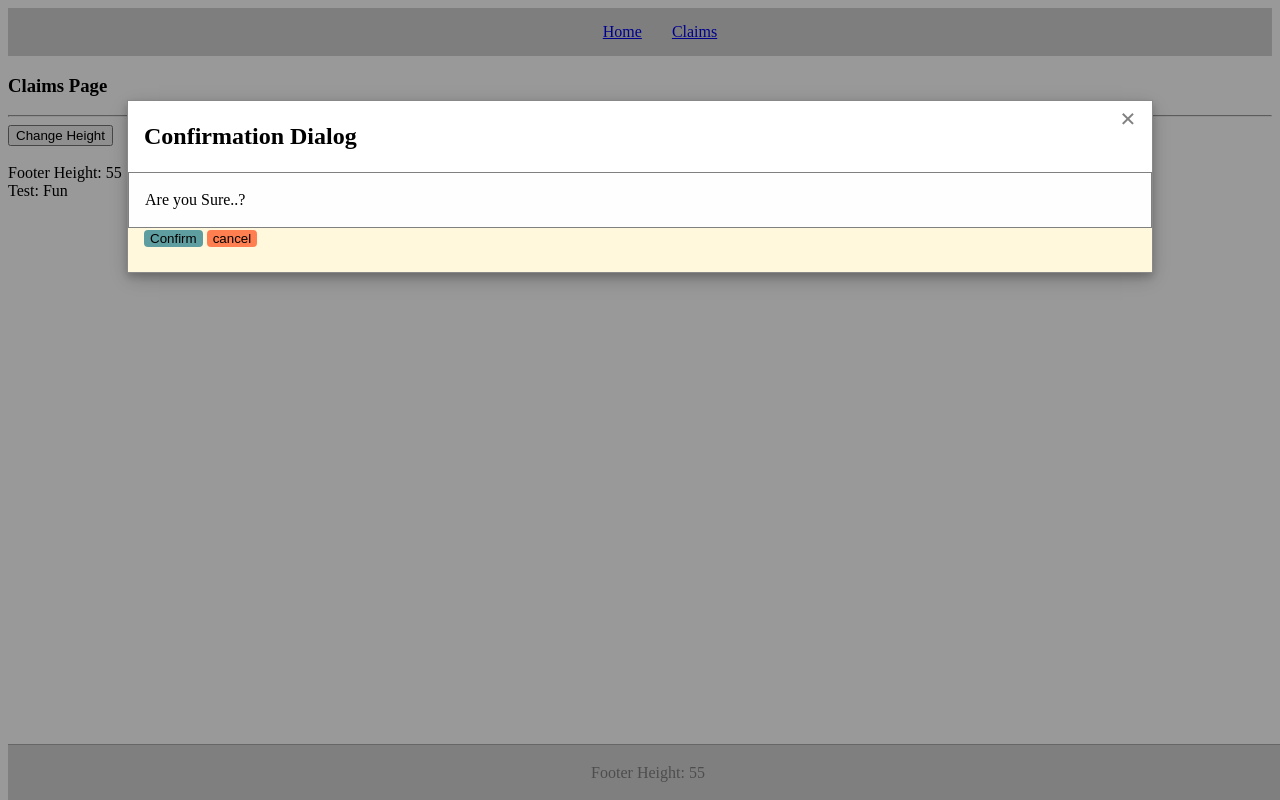
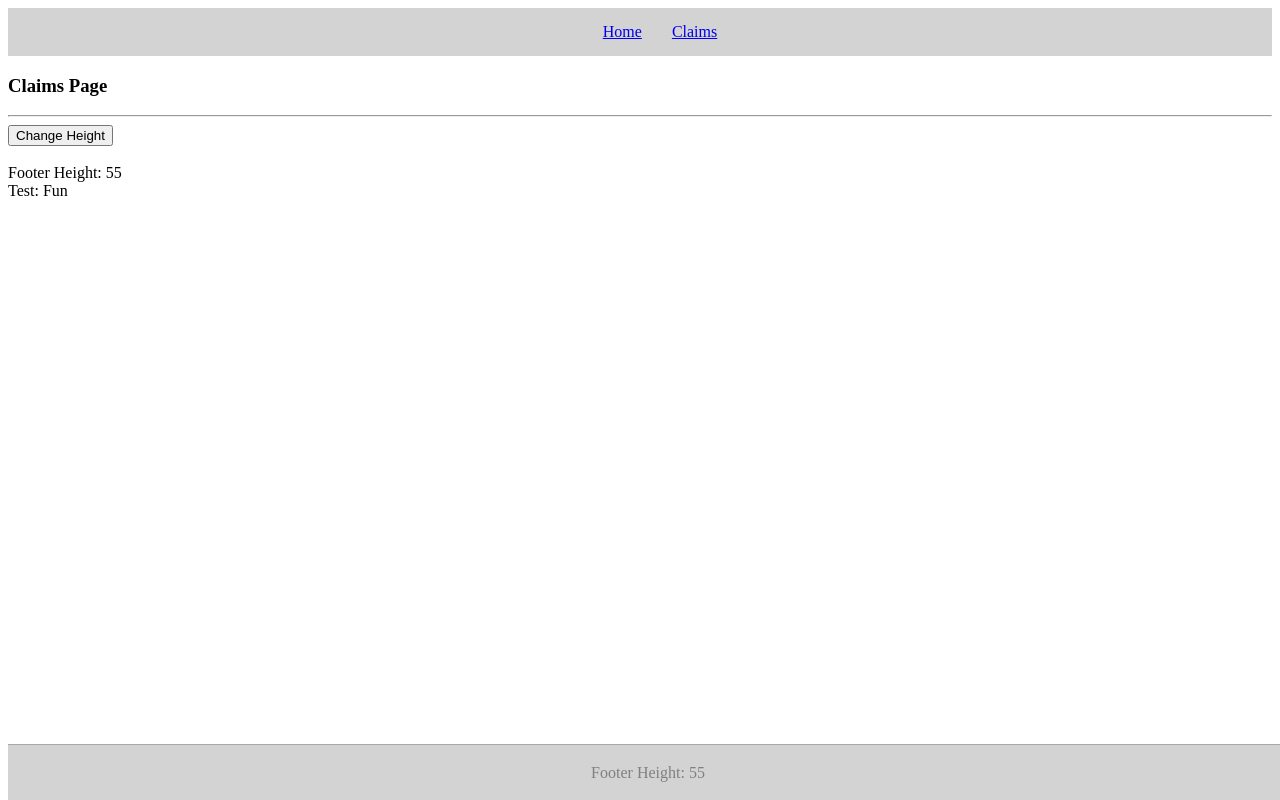
Before and after one commit to sridhark158/shared-module-routing-test, an Angular app: page /claims in a window 1280 px wide. Built offline with nearby package versions, Linux system fonts and the light colour scheme.

Commit message:
6 files modified, 2 added

```diff
--- a/src/app/home/home.component.html
+++ b/src/app/home/home.component.html
@@ -9,6 +9,6 @@
 <br />
 <br />
 <!-- <confirm-dailog></confirm-dailog> -->
-<button (click)="changeHeight()">Change Height</button><br /><br />
+<button (click)="loadConfirm()">Load Confirm</button><br /><br />
 <label>Footer Height: {{ height | async }}</label>
 <app-footer></app-footer>
--- a/src/app/home/home.component.ts
+++ b/src/app/home/home.component.ts
@@ -1,6 +1,8 @@
 import { Component, ElementRef, OnInit, ViewChild } from '@angular/core';
 import { FooterService } from '../services/footer.service';
 import { Observable } from 'rxjs';
+import { ConfirmationServiceService } from '../shared/confirm-dailog/confirmation-service.service';
+import { DialogConfig } from '../shared/confirm-dailog/dialog-config';
 
 @Component({
   selector: 'app-home',
@@ -10,13 +12,39 @@ import { Observable } from 'rxjs';
 export class HomeComponent implements OnInit {
   @ViewChild('myModal') child: ElementRef;
   height: Observable<number>;
-  constructor(private fhs: FooterService) {}
+  constructor(
+    private fhs: FooterService,
+    private cs: ConfirmationServiceService
+  ) {}
 
   ngOnInit() {
     this.height = this.fhs.getHeight();
     this.child.nativeElement.style.display = 'block';
+    // this.loadConfirm();
   }
   changeHeight(): void {
     this.fhs.setHeight(Math.floor(Math.random() * 31) + 50);
   }
+  loadConfirm() {
+    const dialogConfig: DialogConfig = {
+      title: 'Your in Home ',
+      message: 'Are You sure Your in Home',
+      visible: true,
+      buttonConfigList: [
+        {
+          label: 'Home Okay',
+          handler: () => {
+            this.cs.closeDialog();
+          },
+        },
+        {
+          label: 'Cancel',
+          handler: () => {
+            this.cs.closeDialog();
+          },
+        },
+      ],
+    };
+    this.cs.showDialog(dialogConfig);
+  }
 }
--- a/src/app/shared/confirm-dailog/confirm-dailog.component.html
+++ b/src/app/shared/confirm-dailog/confirm-dailog.component.html
@@ -1,19 +1,23 @@
-<div id="myModal" class="modal" #myModal>
+<div
+  id="myModal"
+  class="modal"
+  #myModal
+  *ngIf="dialogConfig && dialogConfig.visible"
+>
   <!-- Modal content -->
   <div class="modal-content">
     <div class="modal-header">
       <span class="close" (click)="Cancel()">&times;</span>
-      <h2>Confirmation Dialog</h2>
+      <h2>{{ dialogConfig.title }}</h2>
     </div>
     <div class="modal-body">
-      <p>{{ message }}</p>
+      <p>{{ dialogConfig.message }}</p>
     </div>
     <div class="modal-footer">
-      <span>
-        <button class="confirm" (click)="Confirm()">Confirm</button>
-      </span>
-      <span>
-        <button class="cancel" (click)="Cancel()">cancel</button>
+      <span *ngFor="let bt of dialogConfig.buttonConfigList">
+        <button class="confirm" (click)="bt.handler()">
+          {{ bt.label }}
+        </button>
       </span>
     </div>
   </div>
--- a/src/app/shared/confirm-dailog/confirm-dailog.component.ts
+++ b/src/app/shared/confirm-dailog/confirm-dailog.component.ts
@@ -1,4 +1,6 @@
 import { Component, ElementRef, OnInit, ViewChild } from '@angular/core';
+import { ConfirmationServiceService } from './confirmation-service.service';
+import { DialogConfig } from './dialog-config';
 
 @Component({
   selector: 'confirm-dailog',
@@ -6,10 +8,15 @@ import { Component, ElementRef, OnInit, ViewChild } from '@angular/core';
   styleUrls: ['./confirm-dailog.component.css'],
 })
 export class ConfirmDailogComponent implements OnInit {
-  constructor() {}
+  constructor(private cs: ConfirmationServiceService) {}
   @ViewChild('myModal') child: ElementRef;
-  message = 'Are you Sure..?';
-  ngOnInit() {}
+  dialogConfig: DialogConfig;
+  ngOnInit() {
+    this.cs.subscribeToDialogConfigChange().subscribe((data: DialogConfig) => {
+      this.dialogConfig = data;
+      console.log(data);
+    });
+  }
   Cancel() {
     this.child.nativeElement.style.display = 'none';
   }
--- a/src/app/shared/confirm-dailog/confirmation-service.service.ts
+++ b/src/app/shared/confirm-dailog/confirmation-service.service.ts
@@ -1,8 +1,19 @@
 import { Injectable } from '@angular/core';
+import { Subject } from 'rxjs';
+import { DialogConfig } from './dialog-config';
 
 @Injectable()
 export class ConfirmationServiceService {
+  private dialogConfigSubject = new Subject<DialogConfig>();
+  constructor() {}
+  subscribeToDialogConfigChange() {
+    return this.dialogConfigSubject.asObservable();
+  }
 
-  constructor() { }
-
+  showDialog(dialogConfig: DialogConfig) {
+    this.dialogConfigSubject.next(dialogConfig);
+  }
+  closeDialog() {
+    this.dialogConfigSubject.next({ visible: false });
+  }
 }
--- /dev/null
+++ b/src/app/shared/confirm-dailog/dialog-config.ts
@@ -0,0 +1,8 @@
+import { Buttonconfig } from './buttonconfig';
+
+export interface DialogConfig {
+  title?: string;
+  message?: string;
+  visible?: boolean;
+  buttonConfigList?: Buttonconfig[];
+}
```
Also changed, not shown: src/app/shared/confirm-dailog/buttonconfig.ts (added, +7 -0 lines), src/app/shared/shared.module.ts (+6 -1 lines).
